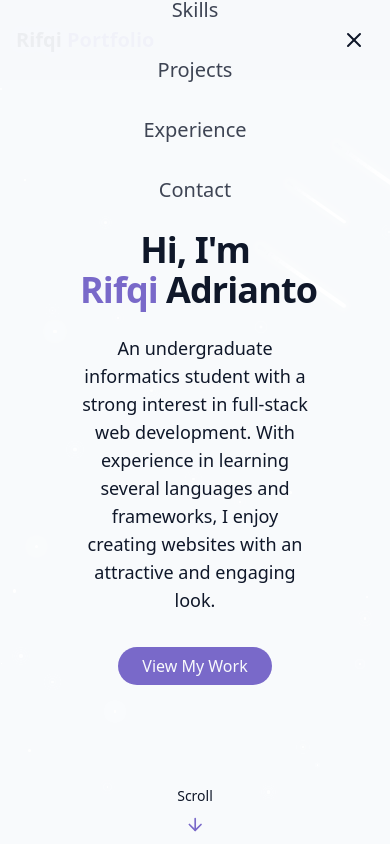
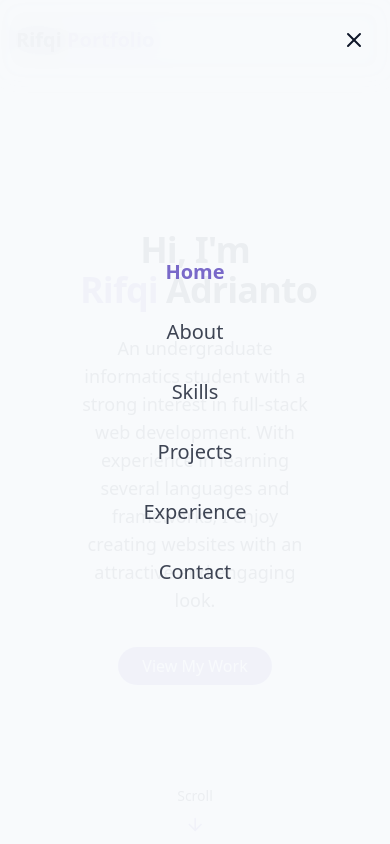
Before and after one commit to rifqiadrianto007/React_Portofolio, a React (Vite) app: page / in a window 390 px wide. Both pictures are taken after a click on the button "Open Menu". Shown: the top 844 px of the page. Built offline with nearby package versions, Linux system fonts and the light colour scheme.

Commit message:
menu icon fix bug

```diff
--- a/src/components/Navbar.jsx
+++ b/src/components/Navbar.jsx
@@ -42,14 +42,6 @@ export const Navbar = () => {
         return () => window.removeEventListener("scroll", handleScroll);
     }, []);
 
-    useEffect(() => {
-        if (isMenuOpen) {
-            document.body.style.overflow = "hidden";
-        } else {
-            document.body.style.overflow = "unset";
-        }
-    }, [isMenuOpen]);
-
     const handleNavClick = (href) => {
         setIsMenuOpen(false);
         // smooth scroll
@@ -62,7 +54,7 @@ export const Navbar = () => {
     return (
         <nav
             className={cn(
-                "fixed top-0 left-0 right-0 w-full z-50 transition-all duration-300",
+                "fixed top-0 left-0 right-0 w-full z-50 transition-[padding,background-color,box-shadow] duration-300",
                 isScrolled ? "py-3 bg-background/70 backdrop-blur-lg shadow-sm border-b border-border/40"
                     : "py-5 bg-background/50 backdrop-blur-md"
             )}>
@@ -93,7 +85,8 @@ export const Navbar = () => {
                                 }}
                                 className={cn(
                                     "relative text-foreground/80 hover:text-primary transition-colors duration-300",
-                                    "after:content-[''] after:absolute after:left-0 after:bottom-1 after:w-0 after:h-0.5 after:bg-primary after:transition-all after:duration-300",
+                                    // styling underline active section
+                                    "after:content-[''] after:absolute after:left-0 after:bottom-1 after:w-0 after:h-0.5 after:bg-primary after:transition-[padding,background-color,box-shadow] after:duration-300",
                                     "hover:after:w-full",
                                     isActive && "text-primary after:w-full"
                                 )}>
@@ -113,10 +106,9 @@ export const Navbar = () => {
                 </button>
                 <div
                     className={cn(
-                        "fixed inset-0 bg-background/95 backdroup-blur-md z-40 flex flex-col items-center justify-center",
-                        "transition-all duration-300 md:hidden",
-                        isMenuOpen
-                            ? "opacity-100 pointer-events-auto"
+                        "fixed top-0 left-0 w-screen h-dvh", "bg-background/95 backdrop-blur-md",
+                        "z-40 flex flex-col items-center justify-center", "transition-all duration-300 md:hidden",
+                        isMenuOpen ? "opacity-100 pointer-events-auto"
                             : "opacity-0 pointer-events-none"
                     )}
                 >
```
